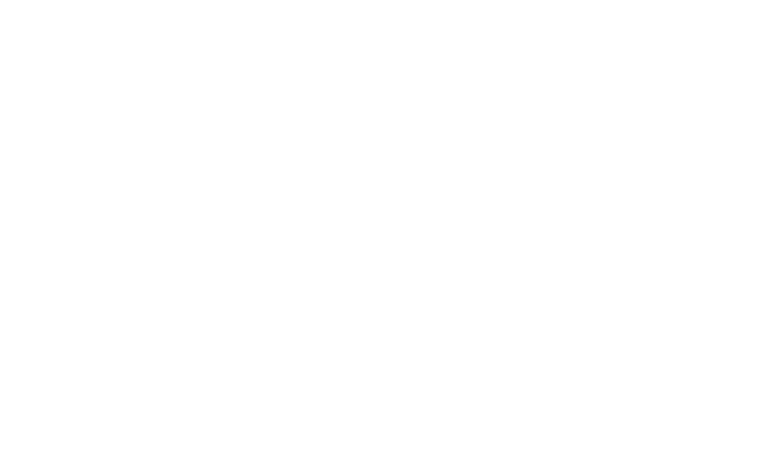
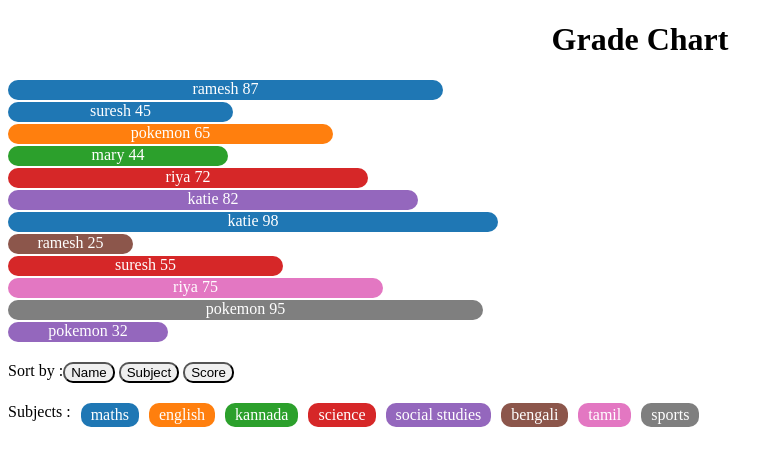
Before and after one commit to BlackBeast/OnFlyWithD3, a plain HTML site: page exercise_03/index.html in a window 1280 px wide. Shown: the whole page, without its empty margins (0-784 px from the left). Drawn offline with Linux system fonts and the light colour scheme.

Commit message:
StudentGrade and Box Size Completed

```diff
--- /dev/null
+++ b/exercise_03/css/styles.css
@@ -0,0 +1,30 @@
+.bar {
+    margin-bottom: 2px;
+    height: 20px;
+    color: white;
+    text-align: center;
+}
+
+.sort-options {
+    margin-top: 20px;
+}
+
+.labels {
+    margin-top: 20px;
+}
+
+.label {
+    float: left;
+}
+
+.legend {
+    float: left;
+    width: auto;
+    margin-left: 10px;
+    padding: 3px 10px 3px 10px;
+    color: white;
+}
+
+.radial-corner {
+    border-radius: 10px;
+}
--- a/exercise_03/index.html
+++ b/exercise_03/index.html
@@ -2,9 +2,28 @@
 <html>
   <head>
     <meta charset="utf-8">
-    <title></title>
+    <title>Sortable Students Grade</title>
+    <link rel="stylesheet" type="text/css" href="/css/styles.css">
   </head>
   <body>
+    <script type="text/javascript" src="javascript/d3.v4.min.js"></script>
+    <script type="text/javascript" src="javascript/studentsGrade.js"></script>
+    <center>
+    <h1>Grade Chart</h1>
+    </center>
+    <div class="container">
+    <div class="first-chart"></div>
+    <div class="sort-options">
+        <div class="label">Sort by : </div>
+        <button onclick="sortByName()" class="radial-corner"> Name</button>
+        <button onclick="sortBySubject()" class="radial-corner"> Subject</button>
+        <button onclick="sortByScore()" class="radial-corner"> Score</button>
+    </div>
 
+    <div>
+        <div class="label"> Subjects : </div>
+        <div class="labels"></div>
+    </div>
+</div>
   </body>
 </html>
--- /dev/null
+++ b/exercise_03/javascript/studentsGrade.js
@@ -0,0 +1,87 @@
+var rawData = [
+    {name: 'ramesh', subject: 'maths', score: 87},
+    {name: 'suresh', subject: 'maths', score: 45},
+    {name: 'pokemon', subject: 'english', score: 65},
+    {name: 'mary', subject: 'kannada', score: 44},
+    {name: 'riya', subject: 'science', score: 72},
+    {name: 'katie', subject: 'social studies', score: 82},
+    {name: 'katie', subject: 'maths', score: 98},
+    {name: 'ramesh', subject: 'bengali', score: 25},
+    {name: 'suresh', subject: 'science', score: 55},
+    {name: 'riya', subject: 'tamil', score: 75},
+    {name: 'pokemon', subject: 'sports', score: 95},
+    {name: 'pokemon', subject: 'social studies', score: 32}
+];
+
+var chartArea;
+
+var colorScale = d3.scaleOrdinal(d3.schemeCategory10);
+
+var updateChart = function () {
+    var bars = chartArea.selectAll('.bar')
+        .data(rawData);
+
+    bars
+        .enter().append('div')
+        .style('width', function (d) {
+            return (d.score * 5) + 'px';
+        })
+        .text(function (d) {
+            return d.name + " " + d.score;
+        })
+        .classed('bar radial-corner', true)
+        .style('background-color', function (d) {
+            return colorScale(d.subject);
+        });
+
+    bars.exit().remove();
+};
+
+var updateLegend = function () {
+    var nested_data = d3.nest()
+        .key(function (d) {
+            return d.subject;
+        })
+        .entries(rawData);
+
+    d3.select('.labels').selectAll('.legend')
+        .data(nested_data, function (d) {
+            return d.key;
+        })
+        .enter().append('div')
+        .text(function (d) {
+            return d.key;
+        })
+        .style('background-color', function (d) {
+            return colorScale(d.key);
+        })
+        .classed('legend radial-corner', true);
+};
+var loadChart = function () {
+    chartArea = d3.select('.first-chart');
+    updateChart();
+    updateLegend();
+};
+
+window.onload = loadChart;
+
+var sortByName = function () {
+    var bars = d3.selectAll('.bar');
+    bars.sort(function (current, next) {
+        return current.name < next.name ? -1 : current.name > next.name ? 1 : 0;
+    });
+};
+
+var sortBySubject = function () {
+    var bars = d3.selectAll('.bar');
+    bars.sort(function (current, next) {
+        return current.subject < next.subject ? -1 : current.subject > next.subject ? 1 : 0;
+    });
+};
+
+var sortByScore = function () {
+    var bars = d3.selectAll('.bar');
+    bars.sort(function (current, next) {
+        return current.score < next.score ? -1 : current.score > next.score ? 1 : 0;
+    });
+};
--- /dev/null
+++ b/number_box/css/styles.css
@@ -0,0 +1,6 @@
+.block {
+    float: left;
+    padding : 15px 30px 15px 30px;
+    border: 1px solid black;
+    margin-right: 5px;
+}
--- /dev/null
+++ b/number_box/javascript/boxSize.js
@@ -0,0 +1,21 @@
+var loadChart = function () {
+    var numbers = [0, 1, 2, 3, 4, 5, 6, 7, 8, 9, 10];
+    var container = d3.select('.container');
+
+    var fontScale = d3.scaleLinear()
+        .domain([0, 10])
+        .range(['italic bold 12px/30px sans-serif', 'italic bold 120px/180px sans-serif']);
+
+
+    container.selectAll('div')
+        .data(numbers)
+        .enter().append('div')
+        .style('font', function (d) {
+            return fontScale(d) + 'px';
+        })
+        .text(function (d) {
+            return d;
+        })
+        .classed('block', true);
+};
+window.onload = loadChart;
```
Also changed, not shown: number_box/index.html (added, +17 -0 lines), exercise_03/javascript/d3.v4.min.js (added), number_box/javascript/d3.v4.min.js (added).
